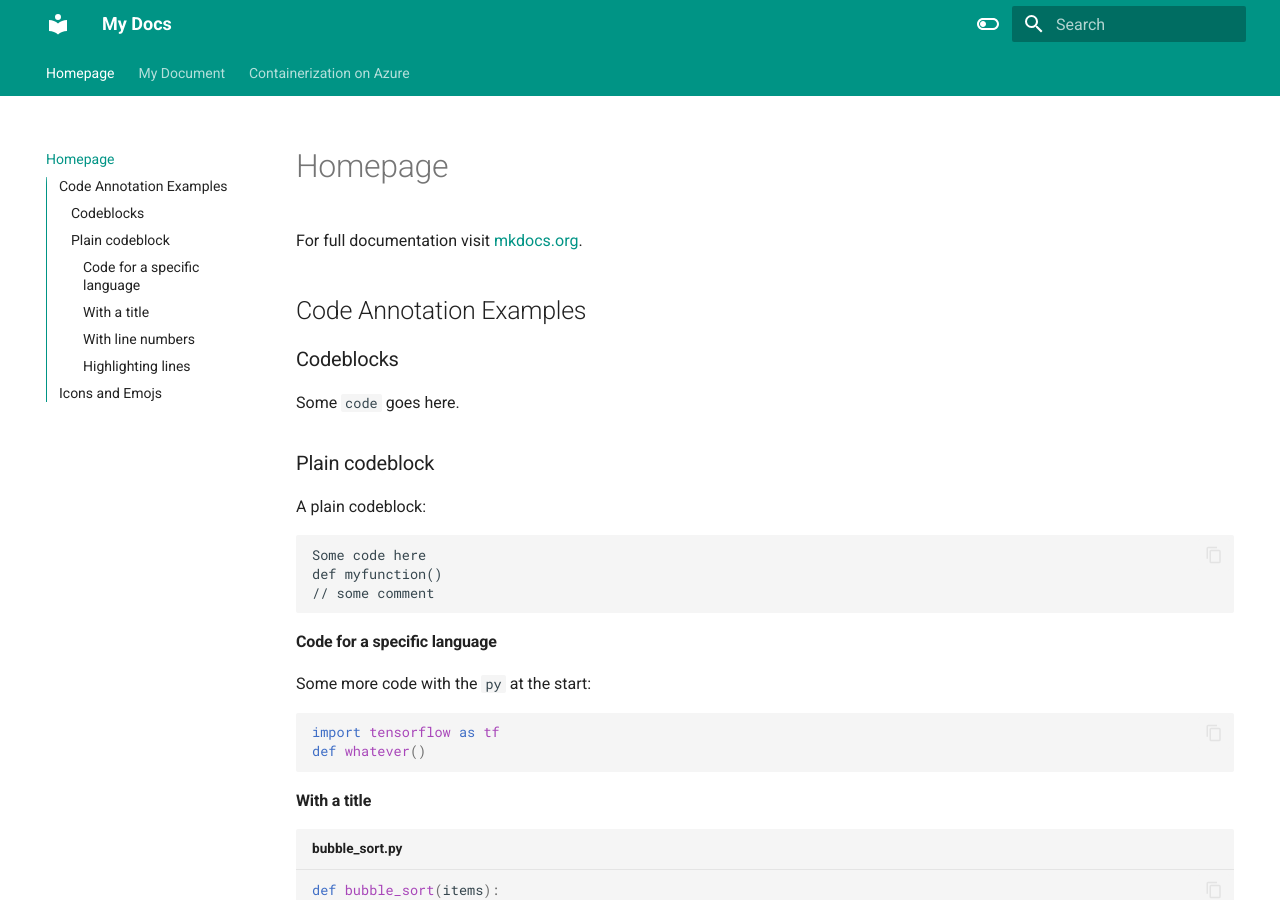
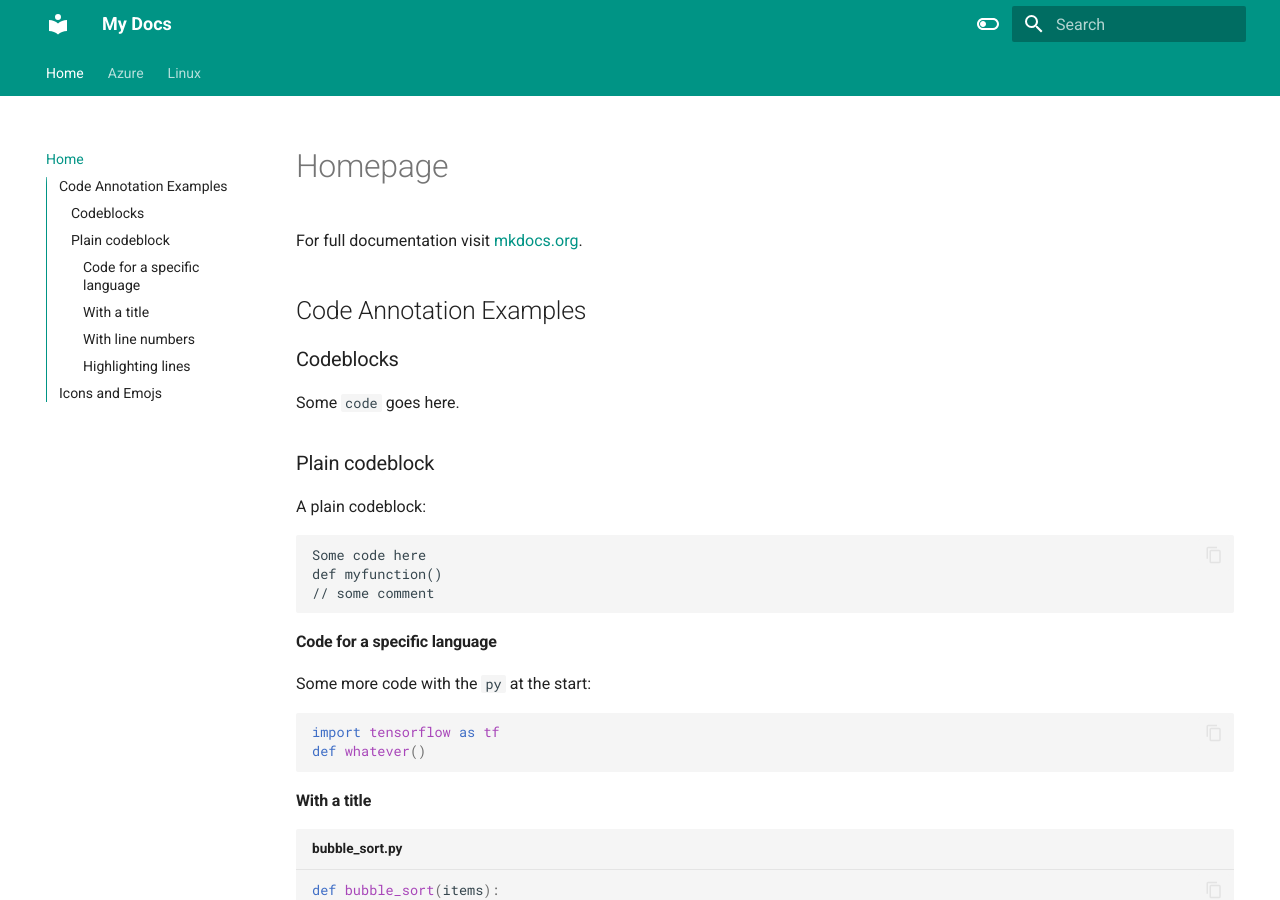
Before and after one commit to scholzm/mkdocs-yt-tutorial, an MkDocs documentation site: the page built from docs/index.md, in a window 1280 px wide and 900 px high. Built offline with MkDocs 1.6.1 and Material for MkDocs 9.7.7, drawn with Linux system fonts in a browser that asks for light colours; emoji names are drawn with the system emoji font; some of the changed lines change nothing that is shown.

Commit message:
pages added

```diff
--- a/mkdocs.yml
+++ b/mkdocs.yml
@@ -1,5 +1,16 @@
 site_name: My Docs
 site_url: https://james-willett.github.io/mkdocs-material-youtube-tutorial/
+
+nav:
+  - Home: 'index.md'
+  - Azure:
+    - Azure: 'az-container.md'
+  - Linux:
+    - Basics: 'linux-1.md'
+    - Basics: 'linux-2.md'
+    - Basics: 'linux-3.md'
+    - Basics: 'linux-4.md'
+
 theme:
   name: material  # readthedocs
   features:
```
